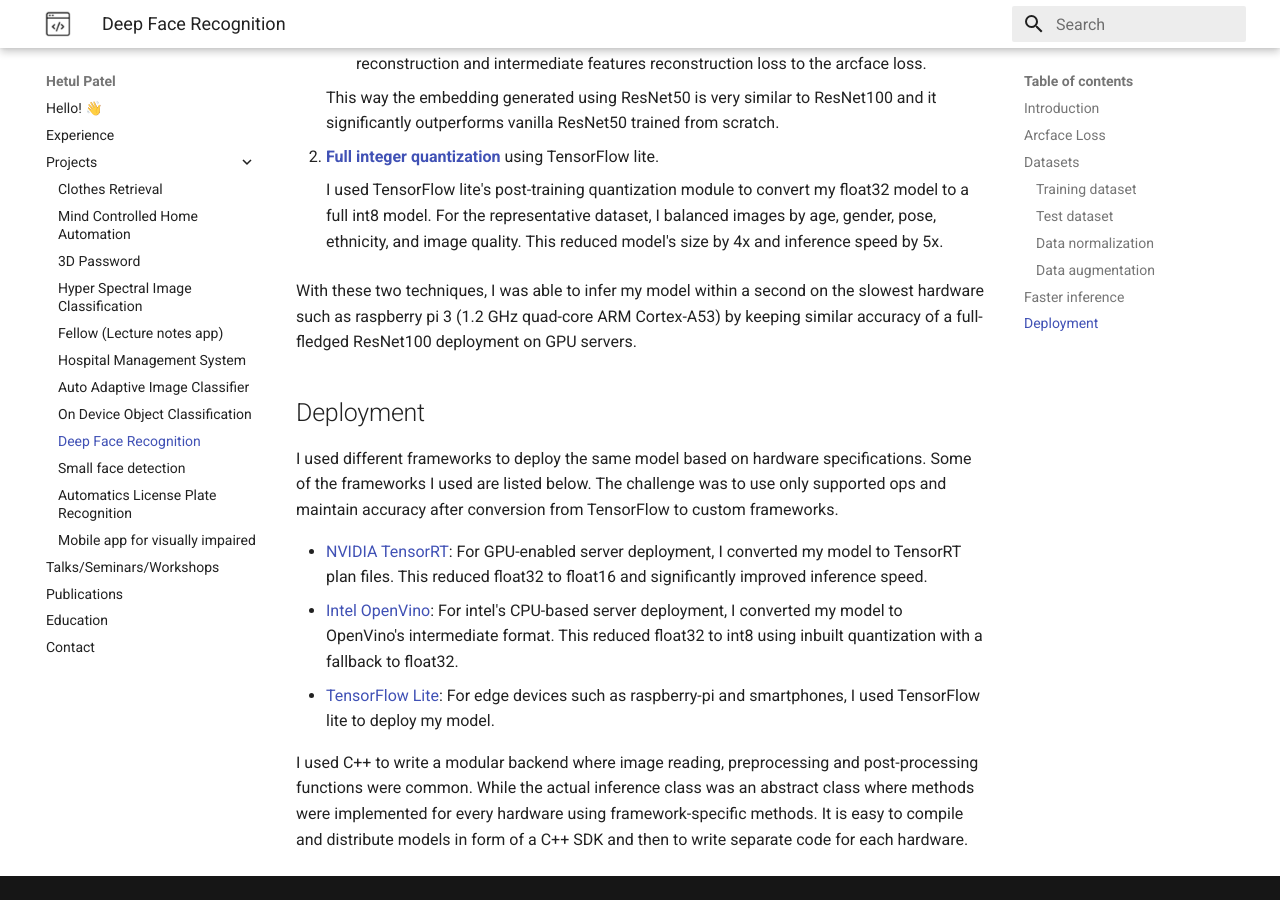
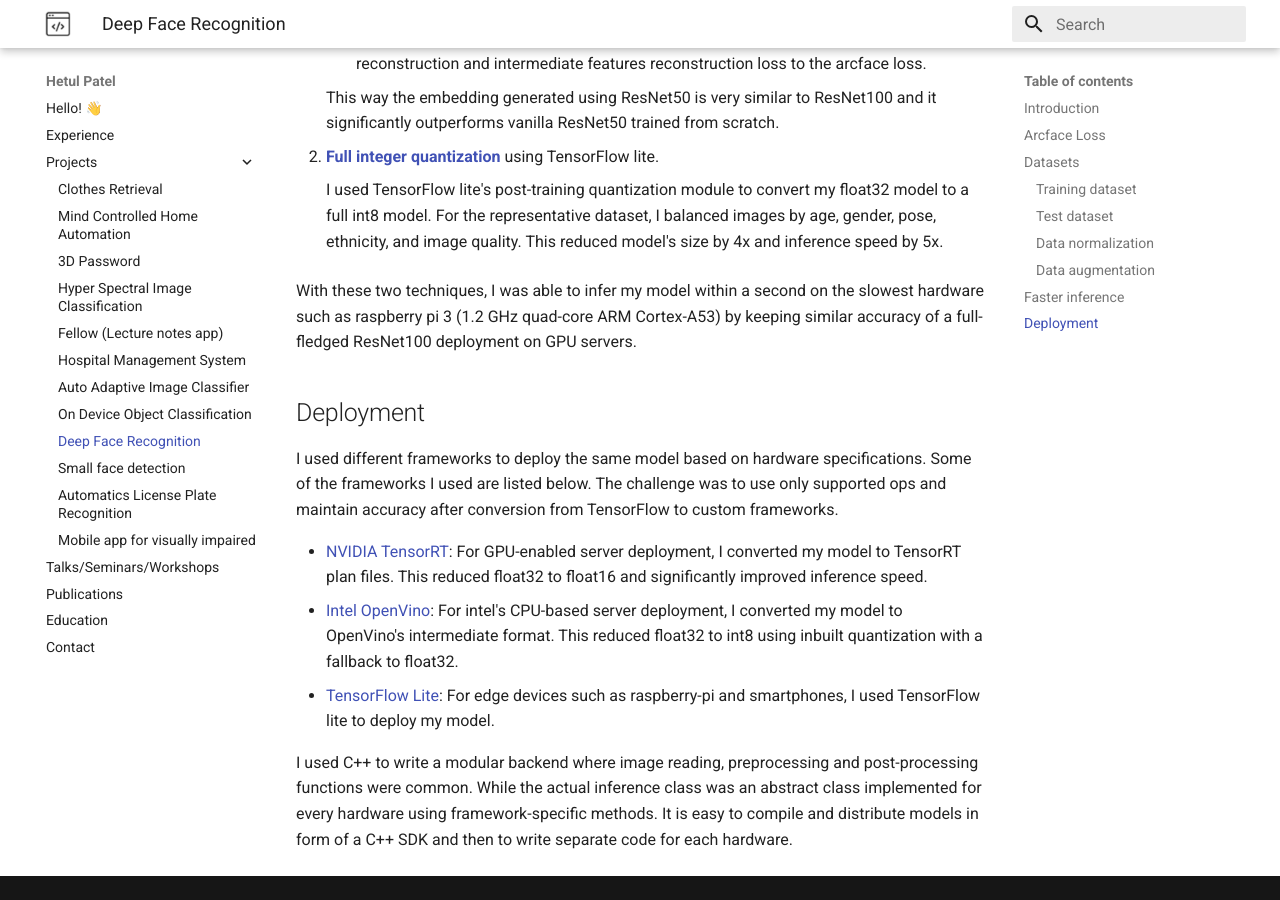
Before and after one commit to hetul-patel/hetul-patel.github.io, an MkDocs documentation site: the page built from docs/projects/deep_face_recognition.md, in a window 1280 px wide and 900 px high, scrolled down 4435 px. Built offline with MkDocs 1.6.1 and Material for MkDocs 9.7.7, drawn with Linux system fonts in a browser that asks for light colours.

Commit message:
update face recognition project

```diff
--- a/docs/projects/deep_face_recognition.md
+++ b/docs/projects/deep_face_recognition.md
@@ -102,4 +102,4 @@ I used different frameworks to deploy the same model based on hardware specifica
 * [Intel OpenVino](https://www.intel.com/content/www/us/en/developer/tools/openvino-toolkit/overview.html): For intel's CPU-based server deployment, I converted my model to OpenVino's intermediate format. This reduced float32 to int8 using inbuilt quantization with a fallback to float32.
 * [TensorFlow Lite](https://www.tensorflow.org/lite): For edge devices such as raspberry-pi and smartphones, I used TensorFlow lite to deploy my model.
 
-I used C++ to write a modular backend where image reading, preprocessing and post-processing functions were common. While the actual inference class was an abstract class where methods were implemented for every hardware using framework-specific methods. It is easy to compile and distribute models in form of a C++ SDK and then to write separate code for each hardware.
+I used C++ to write a modular backend where image reading, preprocessing and post-processing functions were common. While the actual inference class was an abstract class implemented for every hardware using framework-specific methods. It is easy to compile and distribute models in form of a C++ SDK and then to write separate code for each hardware.
```
